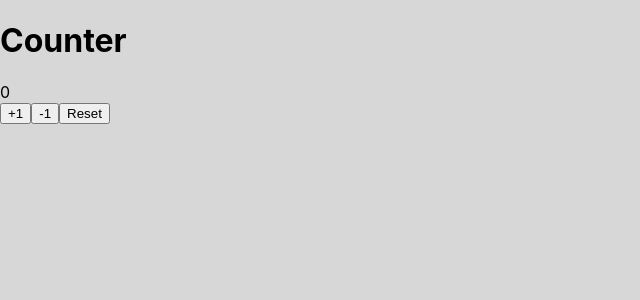
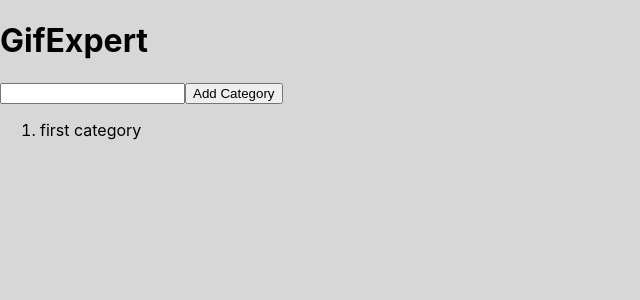
Before and after one commit to AlexCode04/Homeworks, a React (Create React App) app: page / in a window 1280 px wide. Shown: the top 300 px of the page, without its empty margins (0-640 px from the left). Built offline with nearby package versions, Linux system fonts and the light colour scheme; the HTML template or start-up script is replaced by a standard one.

Commit message:
React List

```diff
--- a/src/App.js
+++ b/src/App.js
@@ -1,12 +1,10 @@
-import FirstApp from "./FirstApp";
+import {GifExpertApp} from "./FirstApp";
 
 function App() {
   return (
     <div className="App">
       <header className="App-header">
-        <FirstApp
-        value={0}
-        />
+        <GifExpertApp />
       </header>
     </div>
   );
--- a/src/FirstApp.js
+++ b/src/FirstApp.js
@@ -1,30 +1,35 @@
-import { useState } from "react";
+import { useState } from "react"
 
-const FirstApp = ({ value }) => {
-    const [counter, setCounter] = useState(value);
+export const GifExpertApp = () => {
 
-    const handleAdd = () => {
-        setCounter(counter + 1);
-    };
+    const [categories, setCategories] = useState(['first category'])
+    const [category, setCategory] = useState('')
 
-    const handleSubstract = () => {
-        setCounter(counter - 1);
-    };
+    const onAddCategory = () => {
+        // setCategories([...categories, 'hola'])
+        setCategories( list => [...list, category])
+        setCategory('')
+    }
 
-    const handleReset = () => {
-        setCounter(value);
-    };
+    const onSetCategory = ( evt ) => {
+        setCategory( evt.target.value )
+    }
 
     return (
         <>
-            <h1>Counter</h1>
-            <span>{ counter }</span>
-            <br />
-            <button onClick={handleAdd}>+1</button>
-            <button onClick={handleSubstract}>-1</button>
-            <button onClick={handleReset}>Reset</button>
+            <h1>GifExpert</h1>
+            <input type="text" value={category}
+                onChange={ (event) => onSetCategory(event) } />
+            <button onClick={ () => onAddCategory() }> Add Category </button>
+            <ol>
+                {
+                    categories.map(
+                        (category, key) => {
+                            return <li key={ key }> { category } </li>
+                        }
+                    )
+                }
+            </ol>
         </>
-    );
-};
-
-export default FirstApp;
+    )
+}
```
